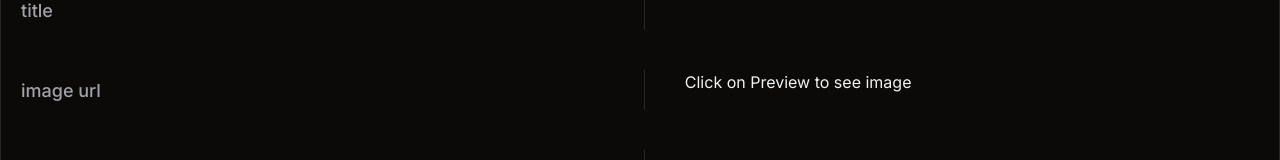
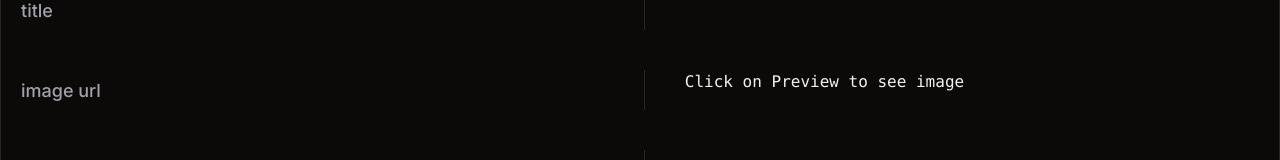
Before and after one commit to Akrati00/Esportblog, a Next.js app: page /dashboard/blog/create in a window 1280 px wide. Shown: the part 299-459 px from the top of the page. Built offline with nearby package versions, Linux system fonts and the light colour scheme; no server answers; the database is empty.

Commit message:
Update BlogForm.tsx

```diff
--- a/app/dashboard/components/BlogForm.tsx
+++ b/app/dashboard/components/BlogForm.tsx
@@ -141,7 +141,7 @@ export default function BlogForm({
                 <div className={cn("p-2 w-full flex break-words gap-2", isPreview?"divide-x-0":"divide-x")}>
                 <Input placeholder="image url" {...field} className={cn("border-none text-lg font-medium leading-relaxed", isPreview?"w-0 p-0": "w-full lg:w-1/2")} /><div className={cn("lg:px-10", isPreview?"mx-auto w-full lg:w-4/5": "w-1/2 lg:block hidden")}>{!isPreview?
                 (<>
-                <p>
+                <p className="font-mono">
                   Click on Preview to see image
                 </p>
                 </>): (
```
